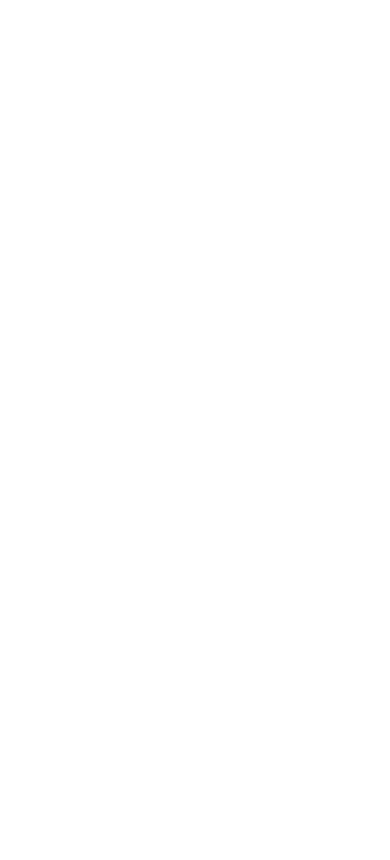
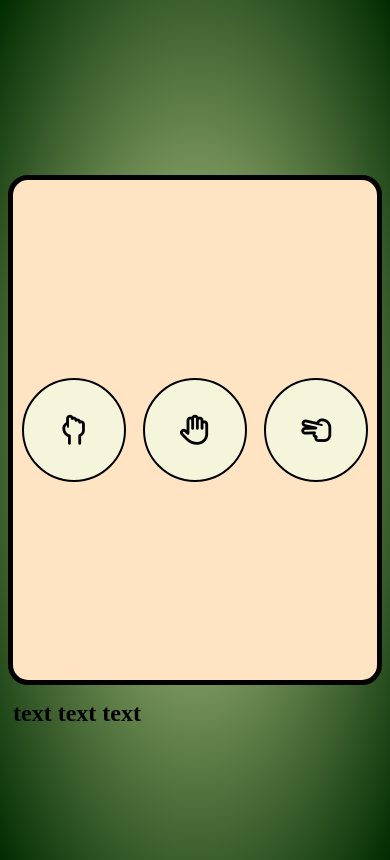
Before and after one commit to TomLindblad/RockPaperScissor, a plain HTML site: page index.html in a window 390 px wide. Drawn offline with Linux system fonts and the light colour scheme.

Commit message:
added project

```diff
--- a/index.html
+++ b/index.html
@@ -3,9 +3,19 @@
 <head>
     <meta charset="UTF-8">
     <meta name="viewport" content="width=device-width, initial-scale=1.0">
+    <script src="https://kit.fontawesome.com/a920b589f2.js" crossorigin="anonymous"></script>
+    <link rel="stylesheet" href="styles.css">
     <title>Rock, paper, scissor</title>
 </head>
 <body>
-
+    <div class="gameboard">
+        <div class="cardcontainer">
+            <div class="actioncard rock" onclick="compareWeapons('rock', getEnemyWeapon())"><i class="fa-regular fa-hand-back-fist"></i></div>
+            <div class="actioncard paper" onclick="compareWeapons('paper', getEnemyWeapon())"><i class="fa-regular fa-hand"></i></div>
+            <div class="actioncard scissor" onclick="compareWeapons('scissor', getEnemyWeapon())"><i class="fa-regular fa-hand-scissors"></i></div>
+        </div>
+        <h2 id="winNumb">text text text</h2>
+    </div>
+    <script src="index.js"></script>
 </body>
 </html>
--- a/index.js
+++ b/index.js
@@ -0,0 +1,75 @@
+let myWeapon;
+let enemyWeapon = "rock";
+const weaponlist = ["rock", "paper", "scissor"];
+
+let timesWon = 0;
+let timesLost = 0;
+let winStreak = 0;
+
+function compareWeapons(myWeapon, enemyWeapon){
+    console.log(enemyWeapon);
+    console.log(timesWon);
+    console.log(timesLost);
+    checkHighscore()
+    console.log(winStreak);
+
+    if(myWeapon == enemyWeapon){
+        document.getElementById("winNumb").textContent = "its a tie.";
+    }
+
+    else if (myWeapon == "rock" && enemyWeapon == "scissor"){
+        document.getElementById("winNumb").textContent = "you win.";
+        timesWon++
+    }
+
+    else if (myWeapon == "paper" && enemyWeapon == "rock"){
+        document.getElementById("winNumb").textContent = "you win.";
+        timesWon++
+    }
+
+    else if (myWeapon == "scissor" && enemyWeapon == "paper"){
+        document.getElementById("winNumb").textContent = "you win.";
+        timesWon++
+    }
+
+    else if (myWeapon == "rock" && enemyWeapon == "paper"){
+        document.getElementById("winNumb").textContent = "you lose.";
+        timesLost++
+    }
+
+    else if (myWeapon == "paper" && enemyWeapon == "scissor"){
+        document.getElementById("winNumb").textContent = "you lose.";
+        timesLost++
+    }
+
+    else if (myWeapon == "scissor" && enemyWeapon == "rock"){
+        document.getElementById("winNumb").textContent = "you lose.";
+        timesLost++
+    }
+
+/*
+    switch (myWeapon){
+        case myWeapon == enemyWeapon:
+            console.log("its a tie.")
+            break;
+        case myWeapon == "rock" && enemyWeapon == "scissor":
+        case myWeapon == "paper" && enemyWeapon == "rock":
+        case myWeapon == "scissor" && enemyWeapon == "paper":
+            console.log("you win");
+            break;
+        case myWeapon == "rock" && enemyWeapon == "paper":
+        case myWeapon == "paper" && enemyWeapon == "scissor":
+        case myWeapon == "scissor" && enemyWeapon == "rock":
+            console.log("you lose");
+            break;
+}*/
+}
+
+function getEnemyWeapon(){
+    i = Math.floor(Math.random() * 3);
+    return (weaponlist[i]);
+}
+
+function checkHighscore(){
+    timesWon > winStreak ? winStreak = timesWon : winStreak = winStreak;
+}
--- a/styles.css
+++ b/styles.css
@@ -0,0 +1,103 @@
+body{
+    max-width: 100vw;
+    height: 100vh;
+    display: flex;
+    justify-content: center;
+    align-items: center;
+    background-image: radial-gradient( rgb(201, 219, 152),rgb(1, 44, 1) )
+}
+
+.gameboard{
+    max-width:900px;
+    width: 100%;
+    height: 500px;
+    border: 5px solid black;
+    border-radius:  20px;
+    background-color: bisque;
+}
+
+.cardcontainer{
+    width: 100%;
+    height: 100%;
+    display: flex;
+    justify-content: space-around;
+    align-items: center;
+}
+
+.actioncard{
+    display: flex;
+    justify-content: center;
+    align-items: center;
+
+    width:180px;
+    height: 250px;
+    border: 5px solid black;
+    border-radius:  20px;
+    background-color: beige;
+    text-align: center;
+    font-size: 50px;
+    transition: all 0.5s;
+}
+
+.actioncard:hover{
+    background-color: rgb(230, 230, 134);
+    cursor: pointer;
+    transform: translateY(-20px);
+    box-shadow: 2px 2px 2px 2px grey;
+
+    .fa-hand{
+        animation: wave;
+        animation-duration: 1s;
+    }
+
+    .fa-hand-scissors{
+        animation: wave;
+        animation-duration: 1s;
+    }
+
+    .fa-hand-back-fist{
+        animation: wave;
+        animation-duration: 1s;
+    }
+}
+
+@keyframes wave{
+    0% {transform: rotateZ(-15deg);}
+
+    25% {transform: rotateZ(15deg);}
+
+    50% {transform: rotateZ(-15deg);}
+
+    75% {transform: rotateZ(15deg);}
+
+    100% {transform: rotateZ(-0deg);}
+}
+
+@media only screen and (max-width: 420px) {
+
+    .actioncard{
+        display: flex;
+        justify-content: center;
+        align-items: center;
+
+        width:100px;
+        height: 100px;
+        border: 2px solid black;
+        border-radius:  50%;
+        background-color: beige;
+        text-align: center;
+        font-size: 30px;
+        transition: all 0.5s;
+    }
+
+    .cardcontainer{
+        width: 100%;
+        height: 100%;
+        display: flex;
+        flex-wrap: wrap;
+        justify-content: space-around;
+        align-items: center;
+        align-content: center;
+    }
+
+}
```
